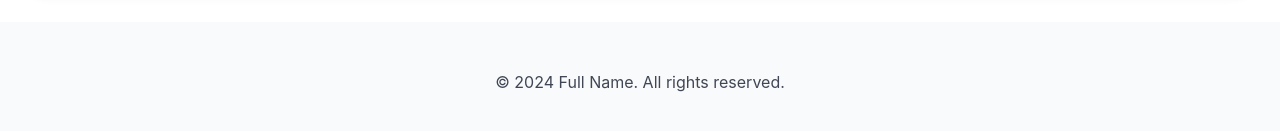
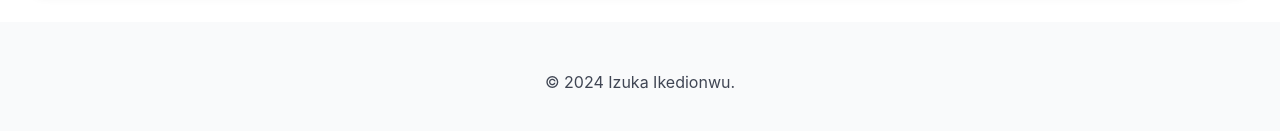
Before and after one commit to izukaike/IzukasPortfolio, a Vue app: page / in a window 1280 px wide. Shown: the part 737-868 px from the top of the page. Built offline with nearby package versions, Linux system fonts and the light colour scheme.

Commit message:
Update Footer.vue

```diff
--- a/src/components/Footer.vue
+++ b/src/components/Footer.vue
@@ -1,7 +1,7 @@
 <template>
     <footer class="footer">
       <div class="content has-text-centered">
-        <p>&copy; 2024 Full Name. All rights reserved.</p>
+        <p>&copy; 2024 Izuka Ikedionwu. </p>
       </div>
     </footer>
   </template>
```
